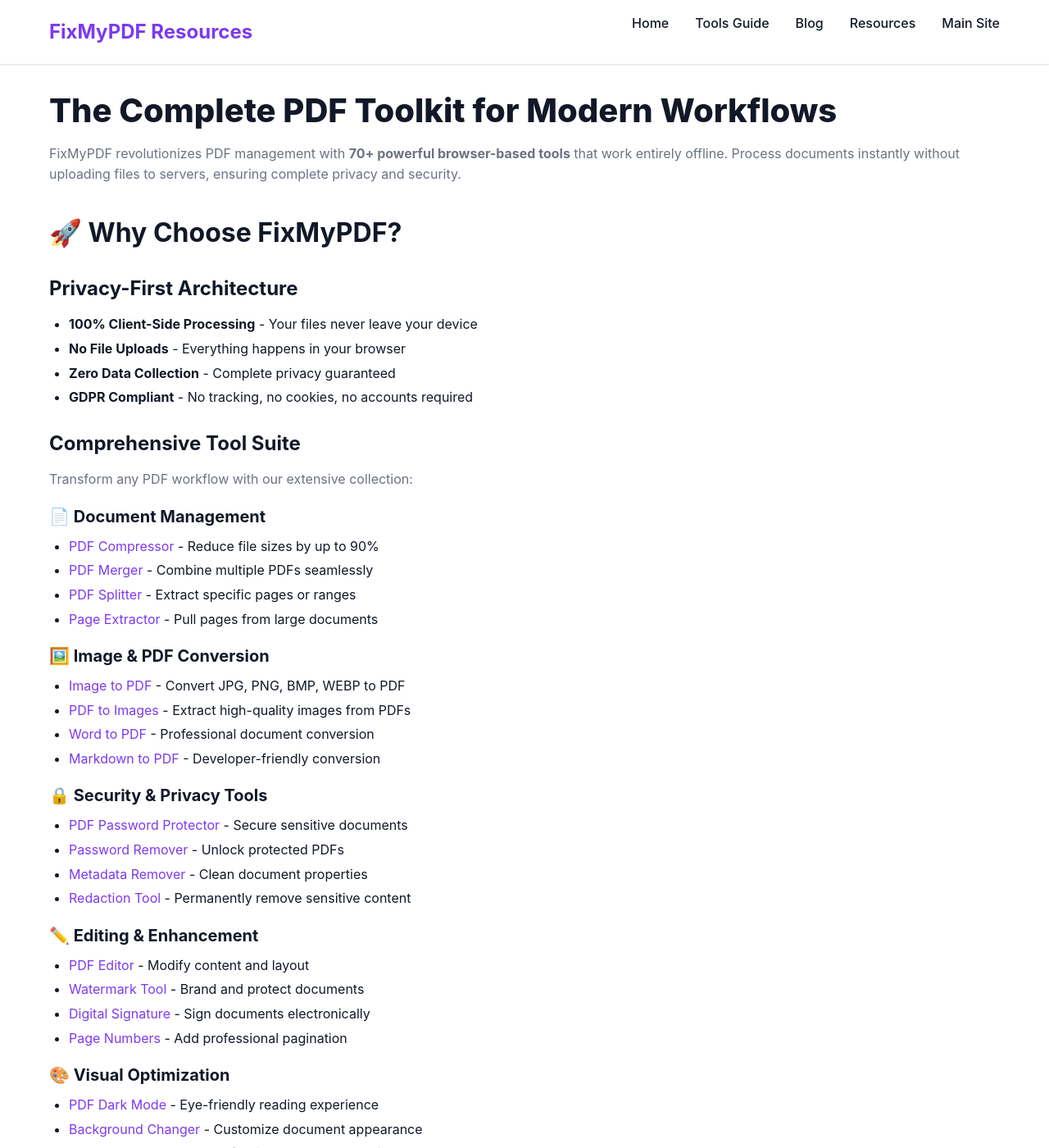
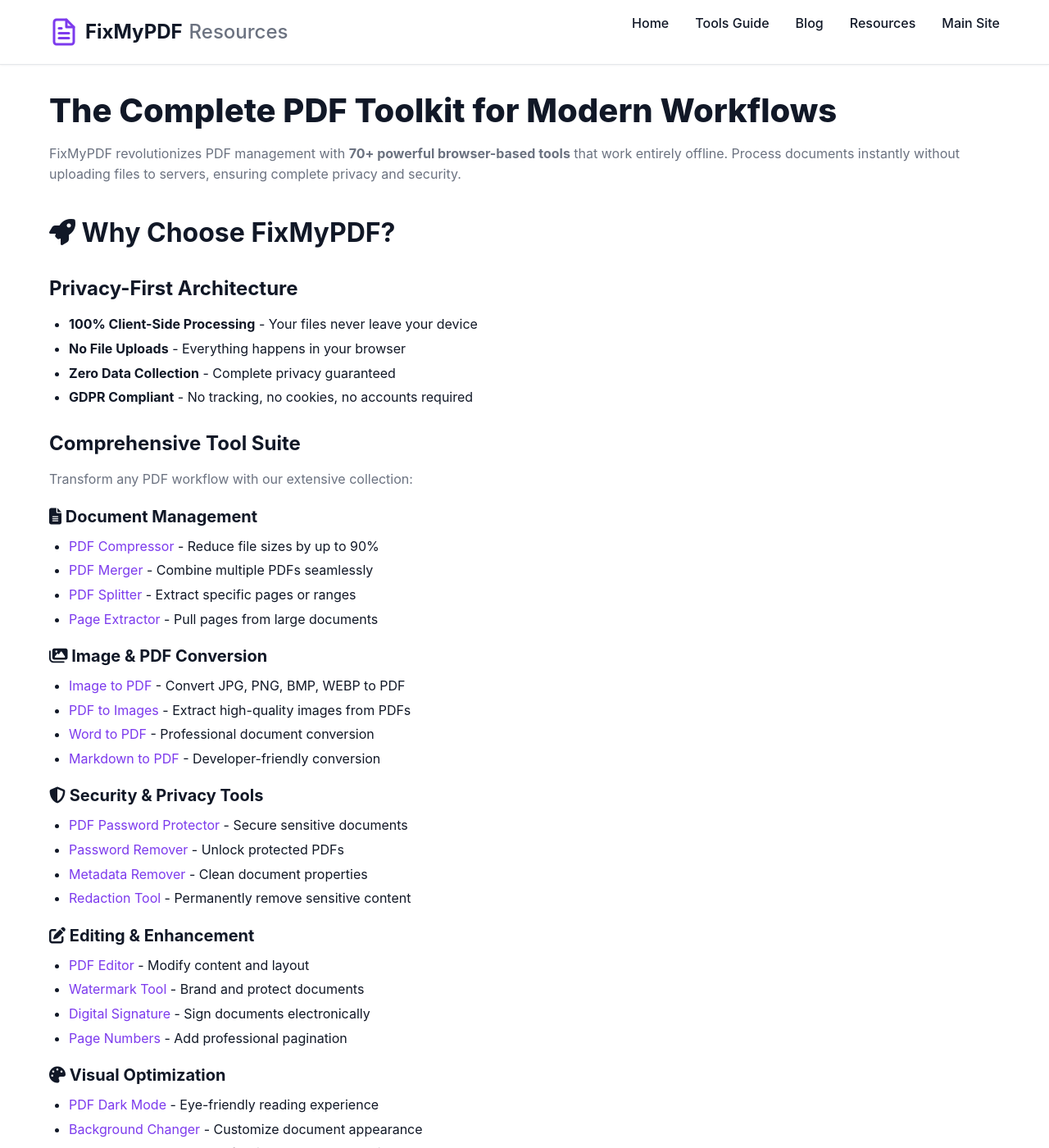
Before and after one commit to rameshmkumar/fixmypdf-features, a Jekyll site: the page built from index.md, in a window 1280 px wide and 1400 px high. Shown: the whole window at 82% size. Built offline with Jekyll 4.4.1, drawn with Linux system fonts in a browser that asks for light colours; some of the changed text lies outside the part shown.

Commit message:
Fix design issues: logo, icons, and floating quick links
🎨 Fixed exact FixMyPDF logo with proper SVG from main site
🔗 Fixed floating quick links with proper grid layout
✨ Replaced all emojis with Font Awesome icons matching main site
📱 Improved responsive design for tool links
🎯 Enhanced brand consistency with main FixMyPDF site

Changes:
- Added exact FixMyPDF logo SVG from index.html
- Implemented Font Awesome icons throughout (fa-rocket, fa-shield-alt, etc.)
- Created proper quick-links-grid with contained layout
- Added hover effects and proper styling for tool links
- Improved visual hierarchy and professional appearance

```diff
--- a/_layouts/default.html
+++ b/_layouts/default.html
@@ -8,6 +8,9 @@
 
     <link rel="stylesheet" href="{{ '/assets/css/style.css' | relative_url }}">
     <link rel="canonical" href="{{ page.url | absolute_url }}">
+
+    <!-- Font Awesome for icons -->
+    <link rel="stylesheet" href="https://cdnjs.cloudflare.com/ajax/libs/font-awesome/6.4.0/css/all.min.css">
 
     <!-- Favicon -->
     <link rel="icon" href="https://fixmypdf.in/favicon.ico" type="image/x-icon">
@@ -33,7 +36,15 @@
         <div class="container">
             <nav class="main-nav">
                 <a href="{{ '/' | relative_url }}" class="logo">
-                    <strong>FixMyPDF</strong> Resources
+                    <svg xmlns="http://www.w3.org/2000/svg" width="36" height="36" viewBox="0 0 24 24" fill="none" stroke="currentColor" stroke-width="2" stroke-linecap="round" stroke-linejoin="round">
+                        <title>FixMyPDF Logo</title>
+                        <path d="M14 2H6a2 2 0 0 0-2 2v16a2 2 0 0 0 2 2h12a2 2 0 0 0 2-2V8z"></path>
+                        <polyline points="14 2 14 8 20 8"></polyline>
+                        <line x1="16" y1="13" x2="8" y2="13"></line>
+                        <line x1="16" y1="17" x2="8" y2="17"></line>
+                        <polyline points="10 9 9 9 8 9"></polyline>
+                    </svg>
+                    FixMyPDF <span class="logo-subtitle">Resources</span>
                 </a>
 
                 <ul class="nav-links">
--- a/assets/css/style.css
+++ b/assets/css/style.css
@@ -73,10 +73,22 @@ body {
 }
 
 .logo {
+    display: flex;
+    align-items: center;
+    gap: 0.5rem;
     font-size: 1.5rem;
     font-weight: 700;
+    color: var(--text-primary);
+    text-decoration: none;
+}
+
+.logo svg {
     color: var(--primary-color);
-    text-decoration: none;
+}
+
+.logo-subtitle {
+    font-weight: 500;
+    color: var(--text-secondary);
 }
 
 .nav-links {
@@ -456,3 +468,54 @@ tr:hover {
 .highlight-box.error {
     border-left-color: var(--error);
 }
+
+/* Quick Links Section */
+.quick-links-grid {
+    background: var(--background-light);
+    border: 1px solid var(--border-color);
+    border-radius: var(--radius-lg);
+    padding: 2rem;
+    margin: 2rem 0;
+    box-shadow: var(--shadow-sm);
+}
+
+.quick-link-section h4 {
+    margin-top: 0;
+    margin-bottom: 1rem;
+    color: var(--text-primary);
+}
+
+.tool-links {
+    display: flex;
+    flex-wrap: wrap;
+    gap: 0.75rem;
+    margin-bottom: 1rem;
+}
+
+.tool-link {
+    display: inline-flex;
+    align-items: center;
+    gap: 0.5rem;
+    background: var(--background);
+    color: var(--primary-color);
+    text-decoration: none;
+    padding: 0.5rem 1rem;
+    border: 1px solid var(--border-color);
+    border-radius: var(--radius);
+    font-weight: 500;
+    font-size: 0.9rem;
+    transition: all 0.2s ease;
+    box-shadow: var(--shadow-sm);
+}
+
+.tool-link:hover {
+    background: var(--primary-color);
+    color: white;
+    transform: translateY(-1px);
+    box-shadow: var(--shadow-md);
+    text-decoration: none;
+}
+
+.tool-link i {
+    font-size: 0.9rem;
+}
--- a/index.md
+++ b/index.md
@@ -8,7 +8,7 @@ description: "Transform your PDF workflow with FixMyPDF's comprehensive suite of
 
 FixMyPDF revolutionizes PDF management with **70+ powerful browser-based tools** that work entirely offline. Process documents instantly without uploading files to servers, ensuring complete privacy and security.
 
-## 🚀 Why Choose FixMyPDF?
+## <i class="fas fa-rocket"></i> Why Choose FixMyPDF?
 
 ### **Privacy-First Architecture**
 - **100% Client-Side Processing** - Your files never leave your device
@@ -19,57 +19,57 @@ FixMyPDF revolutionizes PDF management with **70+ powerful browser-based tools**
 ### **Comprehensive Tool Suite**
 Transform any PDF workflow with our extensive collection:
 
-#### **📄 Document Management**
+#### **<i class="fas fa-file-alt"></i> Document Management**
 - [PDF Compressor](https://fixmypdf.in/compressor.html) - Reduce file sizes by up to 90%
 - [PDF Merger](https://fixmypdf.in/merge.html) - Combine multiple PDFs seamlessly
 - [PDF Splitter](https://fixmypdf.in/split.html) - Extract specific pages or ranges
 - [Page Extractor](https://fixmypdf.in/extract-pages.html) - Pull pages from large documents
 
-#### **🖼️ Image & PDF Conversion**
+#### **<i class="fas fa-images"></i> Image & PDF Conversion**
 - [Image to PDF](https://fixmypdf.in/image-pdf.html) - Convert JPG, PNG, BMP, WEBP to PDF
 - [PDF to Images](https://fixmypdf.in/pdf-image.html) - Extract high-quality images from PDFs
 - [Word to PDF](https://fixmypdf.in/word-to-pdf.html) - Professional document conversion
 - [Markdown to PDF](https://fixmypdf.in/markdown-to-pdf.html) - Developer-friendly conversion
 
-#### **🔒 Security & Privacy Tools**
+#### **<i class="fas fa-shield-alt"></i> Security & Privacy Tools**
 - [PDF Password Protector](https://fixmypdf.in/protect.html) - Secure sensitive documents
 - [Password Remover](https://fixmypdf.in/remove-password.html) - Unlock protected PDFs
 - [Metadata Remover](https://fixmypdf.in/metadata-remover.html) - Clean document properties
 - [Redaction Tool](https://fixmypdf.in/redact.html) - Permanently remove sensitive content
 
-#### **✏️ Editing & Enhancement**
+#### **<i class="fas fa-edit"></i> Editing & Enhancement**
 - [PDF Editor](https://fixmypdf.in/edit-pages.html) - Modify content and layout
 - [Watermark Tool](https://fixmypdf.in/watermark-pdf.html) - Brand and protect documents
 - [Digital Signature](https://fixmypdf.in/pdf-sign.html) - Sign documents electronically
 - [Page Numbers](https://fixmypdf.in/page-numbers.html) - Add professional pagination
 
-#### **🎨 Visual Optimization**
+#### **<i class="fas fa-palette"></i> Visual Optimization**
 - [PDF Dark Mode](https://fixmypdf.in/pdf-dark-mode.html) - Eye-friendly reading experience
 - [Background Changer](https://fixmypdf.in/background-color-pdf.html) - Customize document appearance
 - [Grayscale Converter](https://fixmypdf.in/grayscale-pdf.html) - Professional document styling
 - [Page Rotation](https://fixmypdf.in/rotate-pdf.html) - Fix orientation issues instantly
 
-## 🌟 Perfect for Every Use Case
+## <i class="fas fa-star"></i> Perfect for Every Use Case
 
-### **Business Professionals**
+### **<i class="fas fa-briefcase"></i> Business Professionals**
 - Compress large presentations for email sharing
 - Merge reports and proposals efficiently
 - Add digital signatures to contracts
 - Protect confidential documents with passwords
 
-### **Students & Academics**
+### **<i class="fas fa-graduation-cap"></i> Students & Academics**
 - Combine research papers and notes
 - Convert images of handwritten notes to PDF
 - Extract specific chapters from textbooks
 - Add page numbers to thesis documents
 
-### **Developers & Designers**
+### **<i class="fas fa-code"></i> Developers & Designers**
 - Convert Markdown documentation to PDF
 - Optimize file sizes for web distribution
 - Extract images for design projects
 - Process documents programmatically
 
-### **Privacy-Conscious Users**
+### **<i class="fas fa-user-shield"></i> Privacy-Conscious Users**
 - Process sensitive documents without cloud upload
 - Remove metadata from confidential files
 - Work offline with complete data control
@@ -95,12 +95,40 @@ All 70+ tools are completely free with no hidden costs, registration requirement
 
 ---
 
-## 🔗 Quick Access Links
+## <i class="fas fa-link"></i> Quick Access Links
 
-**Popular Tools:**
-- [Compress PDF](https://fixmypdf.in/compressor.html) | [Merge PDFs](https://fixmypdf.in/merge.html) | [Split PDF](https://fixmypdf.in/split.html)
-- [Images to PDF](https://fixmypdf.in/image-pdf.html) | [PDF to Images](https://fixmypdf.in/pdf-image.html)
-- [Add Password](https://fixmypdf.in/protect.html) | [Remove Password](https://fixmypdf.in/remove-password.html)
+<div class="quick-links-grid">
+  <div class="quick-link-section">
+    <h4>Popular Tools:</h4>
+    <div class="tool-links">
+      <a href="https://fixmypdf.in/compressor.html" class="tool-link">
+        <i class="fas fa-compress"></i> Compress PDF
+      </a>
+      <a href="https://fixmypdf.in/merge.html" class="tool-link">
+        <i class="fas fa-layer-group"></i> Merge PDFs
+      </a>
+      <a href="https://fixmypdf.in/split.html" class="tool-link">
+        <i class="fas fa-cut"></i> Split PDF
+      </a>
+    </div>
+    <div class="tool-links">
+      <a href="https://fixmypdf.in/image-pdf.html" class="tool-link">
+        <i class="fas fa-images"></i> Images to PDF
+      </a>
+      <a href="https://fixmypdf.in/pdf-image.html" class="tool-link">
+        <i class="fas fa-file-download"></i> PDF to Images
+      </a>
+    </div>
+    <div class="tool-links">
+      <a href="https://fixmypdf.in/protect.html" class="tool-link">
+        <i class="fas fa-lock"></i> Add Password
+      </a>
+      <a href="https://fixmypdf.in/remove-password.html" class="tool-link">
+        <i class="fas fa-unlock"></i> Remove Password
+      </a>
+    </div>
+  </div>
+</div>
 
 **Browse All Tools:** [fixmypdf.in](https://fixmypdf.in)
 
```
